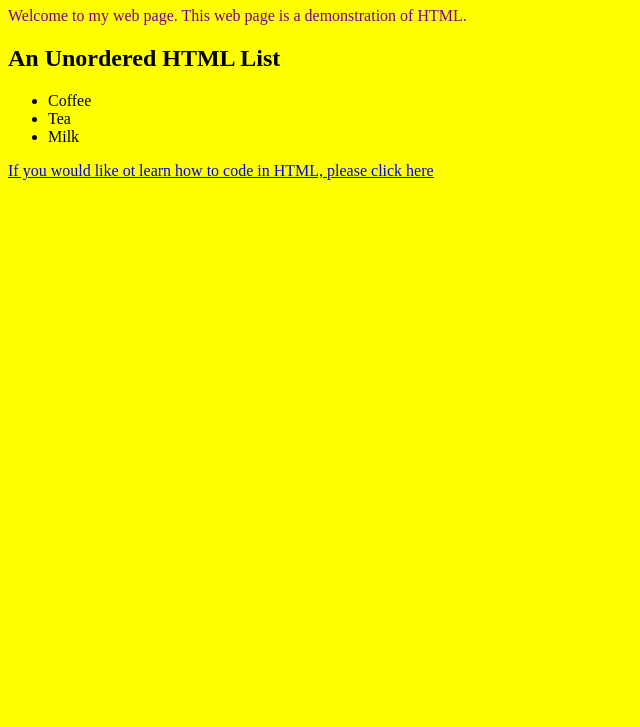
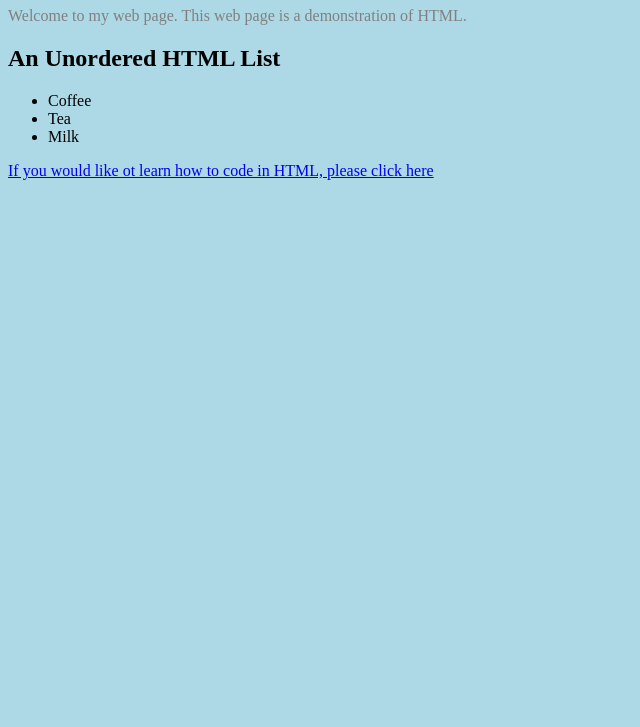
Before and after one commit to TheAce805/real_test_webpage, a plain HTML site: page index.html in a window 1280 px wide. Shown: the part 73-800 px from the top of the page, without its empty margins (0-640 px from the left). Drawn offline with Linux system fonts and the light colour scheme.

Commit message:
Update style.css

```diff
--- a/style.css
+++ b/style.css
@@ -1,8 +1,8 @@
 p {
 font size: 200%;
-color: purple;
+color: gray;
 }
 
 body {
- background: yellow;
+ background: lightblue;
 }
```
